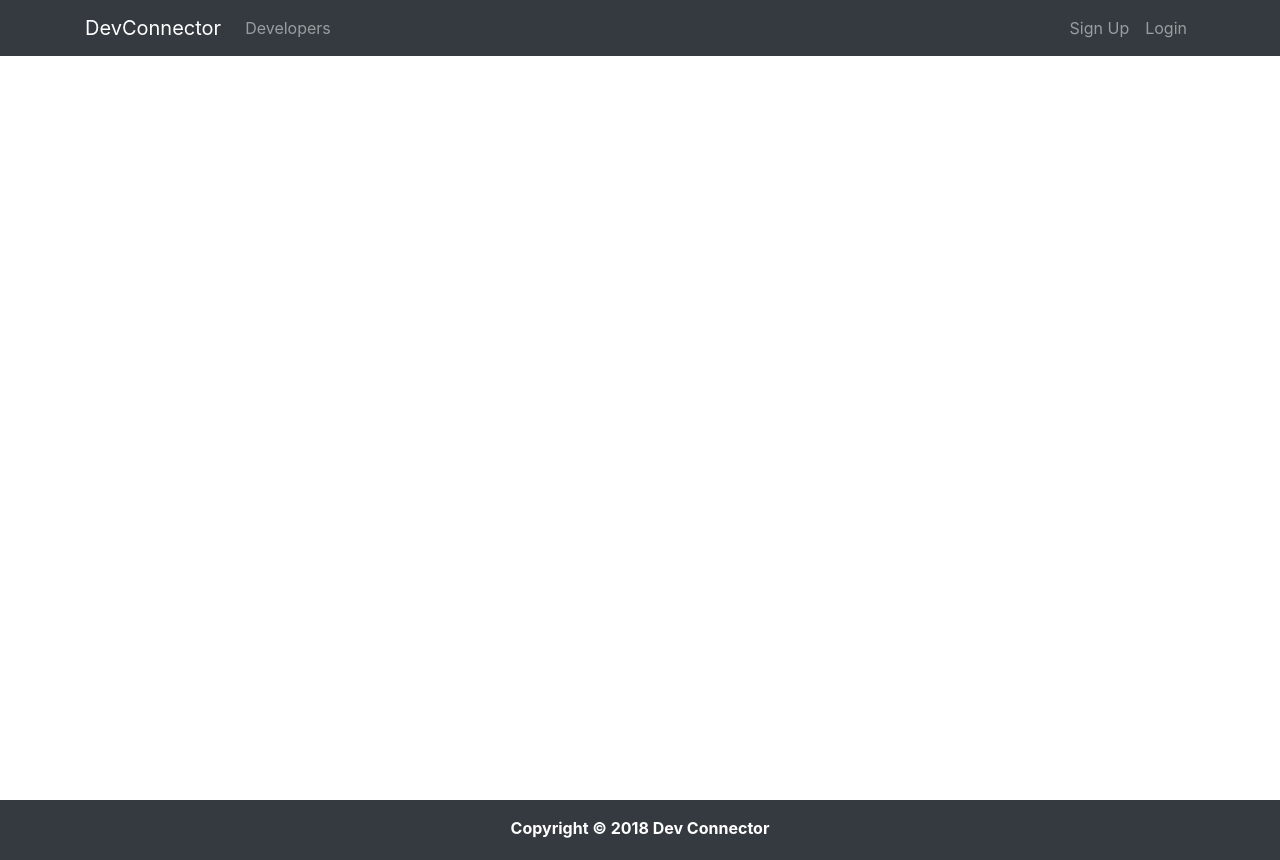
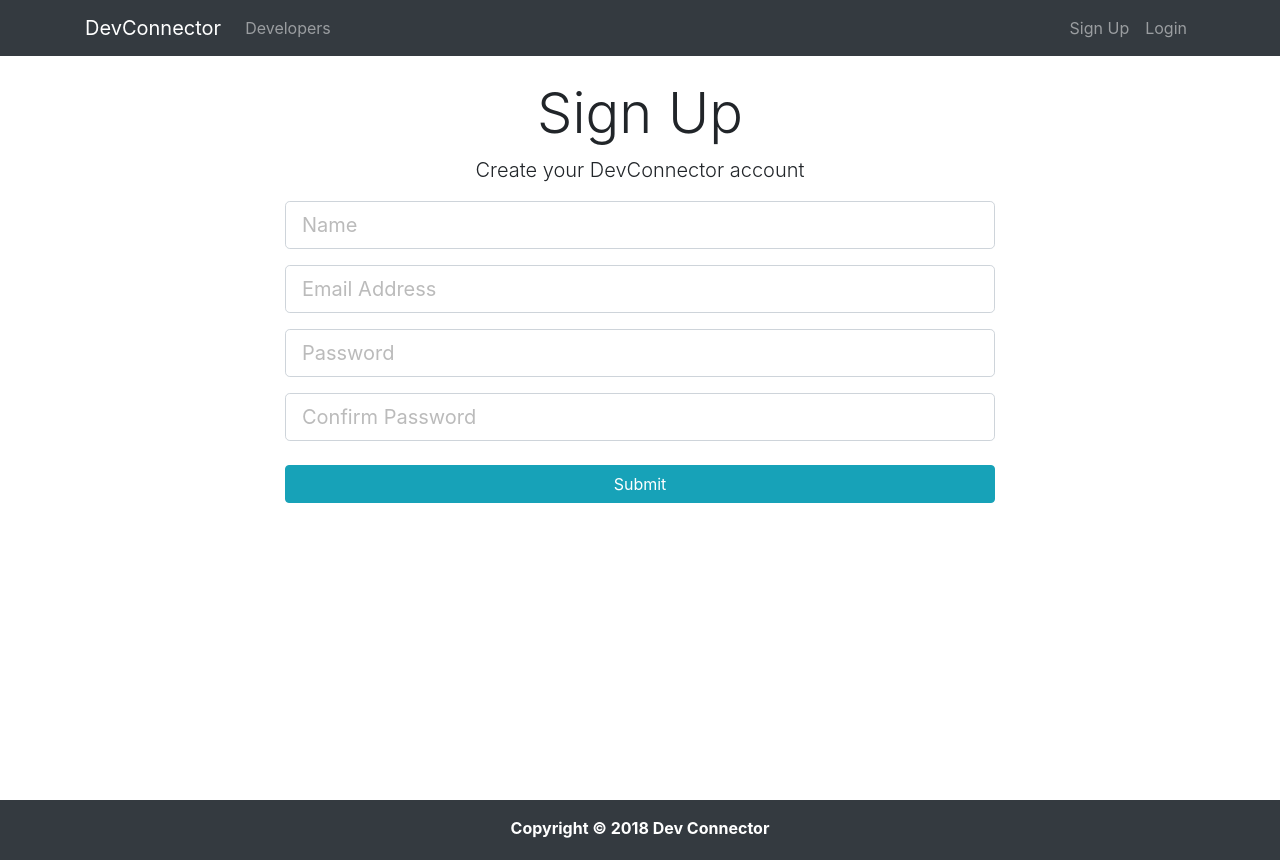
Before and after one commit to Pr1ncek/Devconnect2.0, a React (Create React App) app in the folder client/: page /register in a window 1280 px wide. Built offline with nearby package versions, Linux system fonts and the light colour scheme.

Commit message:
Set up register and loginforms

```diff
--- a/client/package.json
+++ b/client/package.json
@@ -3,6 +3,7 @@
   "version": "0.1.0",
   "private": true,
   "dependencies": {
+    "axios": "^0.18.0",
     "react": "^16.6.3",
     "react-dom": "^16.6.3",
     "react-router-dom": "^4.3.1",
--- a/client/src/App.js
+++ b/client/src/App.js
@@ -5,6 +5,8 @@
 import Navbar from './components/layout/Navbar';
 import Footer from './components/layout/Footer';
 import Landing from './components/layout/Landing';
+import Register from './components/auth/Register';
+import Login from './components/auth/Login';
 
 class App extends Component {
   render() {
@@ -14,6 +16,10 @@
           <div className="App">
             <Navbar />
             <Route exact path="/" component={Landing} />
+            <div className="container">
+              <Route exact path="/register" component={Register} />
+              <Route exact path="/login" component={Login} />
+            </div>
           </div>
           <Footer />
         </div>
--- /dev/null
+++ b/client/src/components/auth/Login.js
@@ -0,0 +1,62 @@
+import React, { Component } from 'react';
+
+class Login extends Component {
+  constructor(props) {
+    super(props);
+    this.state = {
+      email: '',
+      password: '',
+      errors: {}
+    };
+  }
+
+  onChange = e => {
+    this.setState({ [e.target.name]: e.target.value });
+  };
+
+  onSubmit = e => {
+    e.preventDefault();
+    const { email, password } = this.state;
+    console.log(email, password);
+  };
+  render() {
+    return (
+      <div className="login">
+        <div className="container">
+          <div className="row">
+            <div className="col-md-8 m-auto">
+              <h1 className="display-4 text-center">Log In</h1>
+              <p className="lead text-center">
+                Sign in to your DevConnector account
+              </p>
+              <form onSubmit={this.onSubmit}>
+                <div className="form-group">
+                  <input
+                    type="email"
+                    className="form-control form-control-lg"
+                    placeholder="Email Address"
+                    name="email"
+                    value={this.state.email}
+                    onChange={this.onChange}
+                  />
+                </div>
+                <div className="form-group">
+                  <input
+                    type="password"
+                    className="form-control form-control-lg"
+                    placeholder="Password"
+                    name="password"
+                    value={this.state.password}
+                    onChange={this.onChange}
+                  />
+                </div>
+                <input type="submit" className="btn btn-info btn-block mt-4" />
+              </form>
+            </div>
+          </div>
+        </div>
+      </div>
+    );
+  }
+}
+export default Login;
--- /dev/null
+++ b/client/src/components/auth/Register.js
@@ -0,0 +1,91 @@
+import React, { Component } from 'react';
+import axios from 'axios';
+
+class Register extends Component {
+  constructor(props) {
+    super(props);
+    this.state = {
+      name: '',
+      email: '',
+      password: '',
+      confirmPassword: '',
+      errors: {}
+    };
+  }
+
+  onChange = e => {
+    this.setState({ [e.target.name]: e.target.value });
+  };
+
+  onSubmit = e => {
+    e.preventDefault();
+    const { name, email, password, confirmPassword } = this.state;
+    console.log(name, email, password, confirmPassword);
+    axios
+      .post('/api/user/register', { name, email, password, confirmPassword })
+      .then(res => console.log(res.data))
+      .catch(err => console.log(err.response.data));
+  };
+
+  render() {
+    return (
+      <div className="register">
+        <div className="container">
+          <div className="row">
+            <div className="col-md-8 m-auto">
+              <h1 className="display-4 text-center">Sign Up</h1>
+              <p className="lead text-center">
+                Create your DevConnector account
+              </p>
+              <form onSubmit={this.onSubmit}>
+                <div className="form-group">
+                  <input
+                    type="text"
+                    className="form-control form-control-lg"
+                    placeholder="Name"
+                    name="name"
+                    value={this.state.name}
+                    onChange={this.onChange}
+                  />
+                </div>
+                <div className="form-group">
+                  <input
+                    type="email"
+                    className="form-control form-control-lg"
+                    placeholder="Email Address"
+                    name="email"
+                    value={this.state.email}
+                    onChange={this.onChange}
+                  />
+                </div>
+                <div className="form-group">
+                  <input
+                    type="password"
+                    className="form-control form-control-lg"
+                    placeholder="Password"
+                    name="password"
+                    value={this.state.password}
+                    onChange={this.onChange}
+                  />
+                </div>
+                <div className="form-group">
+                  <input
+                    type="password"
+                    className="form-control form-control-lg"
+                    placeholder="Confirm Password"
+                    name="confirmPassword"
+                    value={this.state.confirmPassword}
+                    onChange={this.onChange}
+                  />
+                </div>
+                <input type="submit" className="btn btn-info btn-block mt-4" />
+              </form>
+            </div>
+          </div>
+        </div>
+      </div>
+    );
+  }
+}
+
+export default Register;
--- a/client/src/components/layout/Landing.js
+++ b/client/src/components/layout/Landing.js
@@ -1,4 +1,5 @@
 import React, { Component } from 'react';
+import { Link } from 'react-router-dom';
 
 class Landing extends Component {
   render() {
@@ -15,12 +16,12 @@
                   from other developers
                 </p>
                 <hr />
-                <a href="register.html" className="btn btn-lg btn-info mr-2">
+                <Link to="/register" className="btn btn-lg btn-info mr-2">
                   Sign Up
-                </a>
-                <a href="login.html" className="btn btn-lg btn-light">
+                </Link>
+                <Link to="/login" className="btn btn-lg btn-light">
                   Login
-                </a>
+                </Link>
               </div>
             </div>
           </div>
--- a/client/src/components/layout/Navbar.js
+++ b/client/src/components/layout/Navbar.js
@@ -1,4 +1,5 @@
 import React, { Component } from 'react';
+import { Link } from 'react-router-dom';
 
 class Navbar extends Component {
   render() {
@@ -6,9 +7,9 @@
       <div>
         <nav className="navbar navbar-expand-sm navbar-dark bg-dark mb-4">
           <div className="container">
-            <a className="navbar-brand" href="landing.html">
+            <Link className="navbar-brand" to="/">
               DevConnector
-            </a>
+            </Link>
             <button
               className="navbar-toggler"
               type="button"
@@ -21,23 +22,23 @@
             <div className="collapse navbar-collapse" id="mobile-nav">
               <ul className="navbar-nav mr-auto">
                 <li className="nav-item">
-                  <a className="nav-link" href="profiles.html">
+                  <Link className="nav-link" to="/profiles">
                     {' '}
                     Developers
-                  </a>
+                  </Link>
                 </li>
               </ul>
 
               <ul className="navbar-nav ml-auto">
                 <li className="nav-item">
-                  <a className="nav-link" href="register.html">
+                  <Link className="nav-link" to="/register">
                     Sign Up
-                  </a>
+                  </Link>
                 </li>
                 <li className="nav-item">
-                  <a className="nav-link" href="login.html">
+                  <Link className="nav-link" to="/login">
                     Login
-                  </a>
+                  </Link>
                 </li>
               </ul>
             </div>
```
